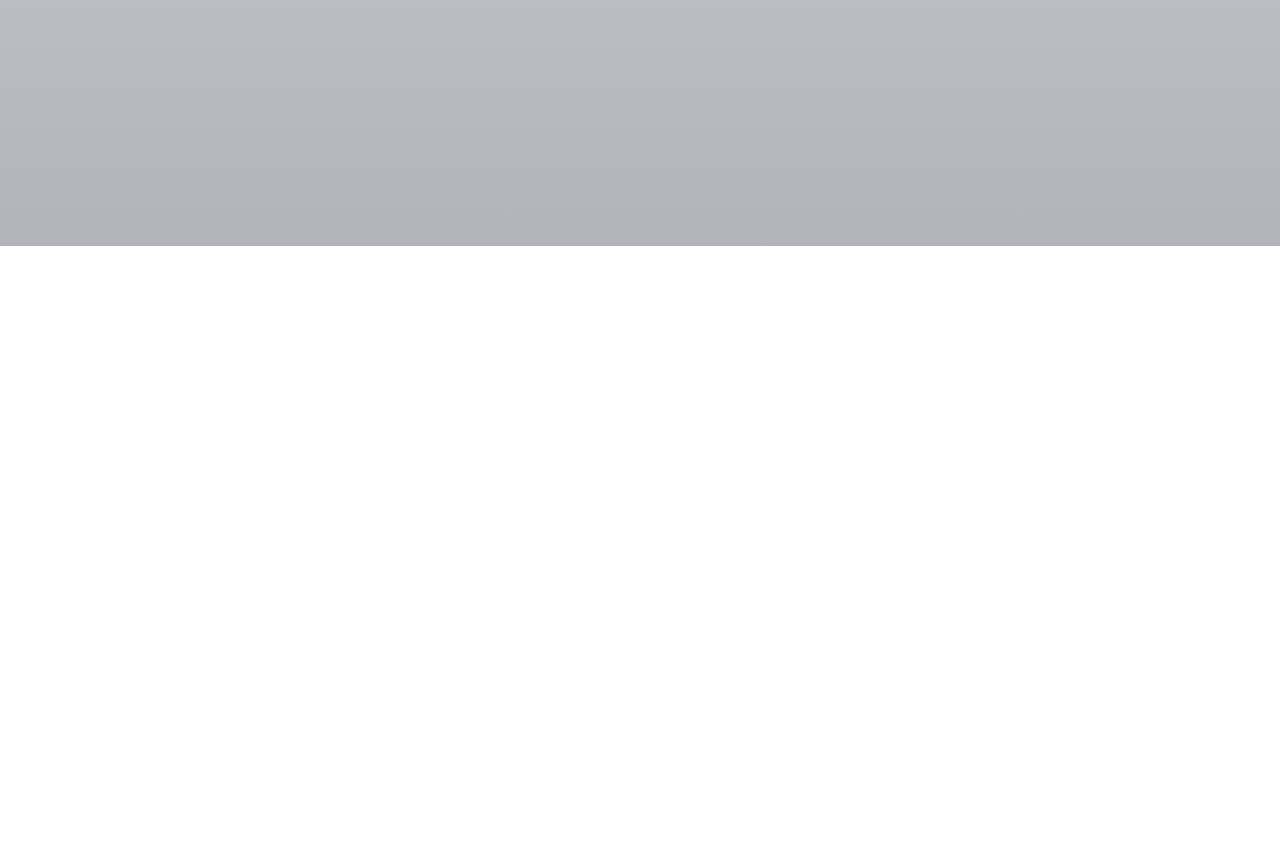
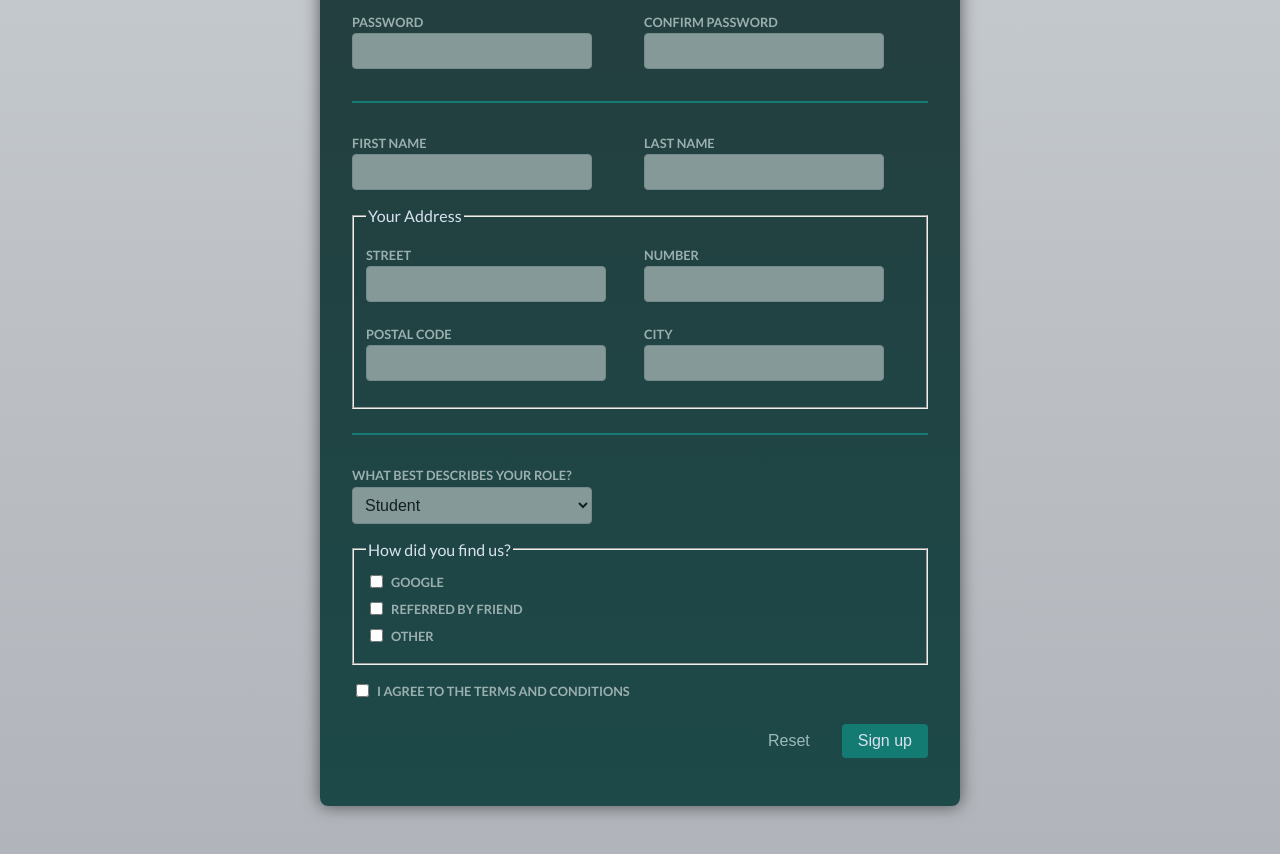
Before and after one commit to Neema93/Explore_Angular, an Angular app in the folder form/: page / in a window 1280 px wide. Shown: the part 586-1440 px from the top of the page. Before the commit the page ends 832 px from the top, so only its background shows below. Built offline with nearby package versions, Linux system fonts and the light colour scheme.

Commit message:
handleing signup page

```diff
--- a/form/src/app/app.component.html
+++ b/form/src/app/app.component.html
@@ -2,3 +2,4 @@
 <h1> Angular Forms</h1>
 </header>
 <app-login />
+<app-signup />
--- a/form/src/app/login/login.component.ts
+++ b/form/src/app/login/login.component.ts
@@ -63,6 +63,15 @@
     );
   }
 ngOnInit(){
+const savedForm = window.localStorage.getItem('saved-login-form');
+if(savedForm){
+  const loddedForm = JSON.parse(savedForm);
+  this.form.patchValue({
+    email: loddedForm.email
+  });
+}
+
+
   const subscription =this.form.valueChanges.pipe(debounceTime(500)).subscribe({
     next: value => {
       window.localStorage.setItem('saved-login-form', JSON.stringify({email:value.email}))
--- a/form/src/app/signup/signup.component.html
+++ b/form/src/app/signup/signup.component.html
@@ -1,20 +1,21 @@
 
-<form>
+<form [formGroup]="form" (ngSubmit)="onSubmit()">
     <h2>Welcome on board!</h2>
     <p>We just need a little bit of data from you to get you started 🚀</p>
 
     <div class="control">
       <label for="email">Email</label>
-      <input id="email" type="email" name="email" />
+      <input id="email" type="email" name="email" formControlName="email" />
     </div>
 
-    <div class="control-row">
+    <div class="control-row" formGroupName="passwords">
       <div class="control">
         <label for="password">Password</label>
         <input
           id="password"
           type="password"
           name="password"
+          formControlName="password"
         />
       </div>
 
@@ -24,6 +25,7 @@
           id="confirm-password"
           type="password"
           name="confirm-password"
+          formControlName="confirmPassword"
         />
       </div>
     </div>
@@ -38,6 +40,7 @@
             type="text"
             id="first-name"
             name="first-name"
+            formControlName="firstName"
           />
         </div>
 
@@ -47,34 +50,50 @@
             type="text"
             id="last-name"
             name="last-name"
+            formControlName="lastName"
           />
         </div>
       </div>
 
-      <fieldset>
+      <fieldset formGroupName="address">
         <legend>Your Address</legend>
 
         <div class="control-row">
           <div class="control">
             <label for="street">Street</label>
-            <input type="text" id="street" name="street" />
+            <input
+              type="text"
+              id="street"
+              name="street"
+              formControlName="street"
+            />
           </div>
 
           <div class="control">
             <label for="number">Number</label>
-            <input type="text" id="number" name="number" />
+            <input
+              type="text"
+              id="number"
+              name="number"
+              formControlName="number"
+            />
           </div>
         </div>
 
         <div class="control-row">
           <div class="control">
             <label for="postal-code">Postal Code</label>
-            <input type="text" id="postal-code" name="postal-code" />
+            <input
+              type="text"
+              id="postal-code"
+              name="postal-code"
+              formControlName="postalCode"
+            />
           </div>
 
           <div class="control">
             <label for="city">City</label>
-            <input type="text" id="city" name="city" />
+            <input type="text" id="city" name="city" formControlName="city" />
           </div>
         </div>
       </fieldset>
@@ -85,7 +104,7 @@
     <div class="control-row">
       <div class="control">
         <label for="role">What best describes your role?</label>
-        <select id="role" name="role">
+        <select id="role" name="role" formControlName="role">
           <option value="student">Student</option>
           <option value="teacher">Teacher</option>
           <option value="employee">Employee</option>
@@ -95,54 +114,43 @@
       </div>
     </div>
 
-    <fieldset>
+    <fieldset formArrayName="source">
       <legend>How did you find us?</legend>
       <div class="control">
-        <input
-          type="checkbox"
-          id="google"
-          name="acquisition"
-          value="google"
-        />
+        <input type="checkbox" id="google" name="acquisition" value="google" formControlName="0" />
         <label for="google">Google</label>
       </div>
 
       <div class="control">
-        <input
-          type="checkbox"
-          id="friend"
-          name="acquisition"
-          value="friend"
-        />
+        <input type="checkbox" id="friend" name="acquisition" value="friend" formControlName="1" />
         <label for="friend">Referred by friend</label>
       </div>
 
       <div class="control">
-        <input
-          type="checkbox"
-          id="other"
-          name="acquisition"
-          value="other"
-        />
+        <input type="checkbox" id="other" name="acquisition" value="other" formControlName="2" />
         <label for="other">Other</label>
       </div>
     </fieldset>
 
     <div class="control-row">
       <div class="control">
+        <input type="checkbox" id="terms-and-conditions" name="terms" formControlName="agree" />
         <label for="terms-and-conditions">
-          <input
-            type="checkbox"
-            id="terms-and-conditions"
-            name="terms"
-          />
           I agree to the terms and conditions
         </label>
       </div>
     </div>
 
     <p class="form-actions">
-      <button type="reset" class="button button-flat">Reset</button>
+      <button type="button" class="button button-flat" (click)="onReset()">
+        Reset
+      </button>
       <button type="submit" class="button">Sign up</button>
     </p>
+
+    @if (form.touched && form.invalid) {
+      <p class="control-error">
+        Invalid form - please check your input data.
+      </p>
+    }
   </form>
--- a/form/src/app/signup/signup.component.ts
+++ b/form/src/app/signup/signup.component.ts
@@ -1,13 +1,80 @@
 import { Component } from '@angular/core';
-import { FormControl, FormGroup, Validators } from '@angular/forms';
+import {
+  AbstractControl,
+  FormArray,
+  FormControl,
+  FormGroup,
+  ReactiveFormsModule,
+  Validators,
+} from '@angular/forms';
+
+function equalValues(controlName1: string, controlName2: string) {
+  return (control: AbstractControl) => {
+    const val1 = control.get(controlName1)?.value;
+    const val2 = control.get(controlName2)?.value;
+
+    if (val1 === val2) {
+      return null;
+    }
+
+    return { valuesNotEqual: true };
+  };
+}
 
 @Component({
   selector: 'app-signup',
   standalone: true,
-  imports: [],
+  imports: [ReactiveFormsModule],
   templateUrl: './signup.component.html',
-  styleUrl: './signup.component.css'
+  styleUrl: './signup.component.css',
 })
 export class SignupComponent {
+  form = new FormGroup({
+    email: new FormControl('', {
+      validators: [Validators.email, Validators.required],
+    }),
+    passwords: new FormGroup(
+      {
+        password: new FormControl('', {
+          validators: [Validators.required, Validators.minLength(6)],
+        }),
+        confirmPassword: new FormControl('', {
+          validators: [Validators.required, Validators.minLength(6)],
+        }),
+      },
+      {
+        validators: [equalValues('password', 'confirmPassword')],
+      }
+    ),
+    firstName: new FormControl('', { validators: [Validators.required] }),
+    lastName: new FormControl('', { validators: [Validators.required] }),
+    address: new FormGroup({
+      street: new FormControl('', { validators: [Validators.required] }),
+      number: new FormControl('', { validators: [Validators.required] }),
+      postalCode: new FormControl('', { validators: [Validators.required] }),
+      city: new FormControl('', { validators: [Validators.required] }),
+    }),
+    role: new FormControl<
+      'student' | 'teacher' | 'employee' | 'founder' | 'other'
+    >('student', { validators: [Validators.required] }),
+    source: new FormArray([
+      new FormControl(false),
+      new FormControl(false),
+      new FormControl(false),
+    ]),
+    agree: new FormControl(false, { validators: [Validators.required] }),
+  });
 
+  onSubmit() {
+    if (this.form.invalid) {
+      console.log('INVALID FORM');
+      return;
+    }
+
+    console.log(this.form);
+  }
+
+  onReset() {
+    this.form.reset();
+  }
 }
```
